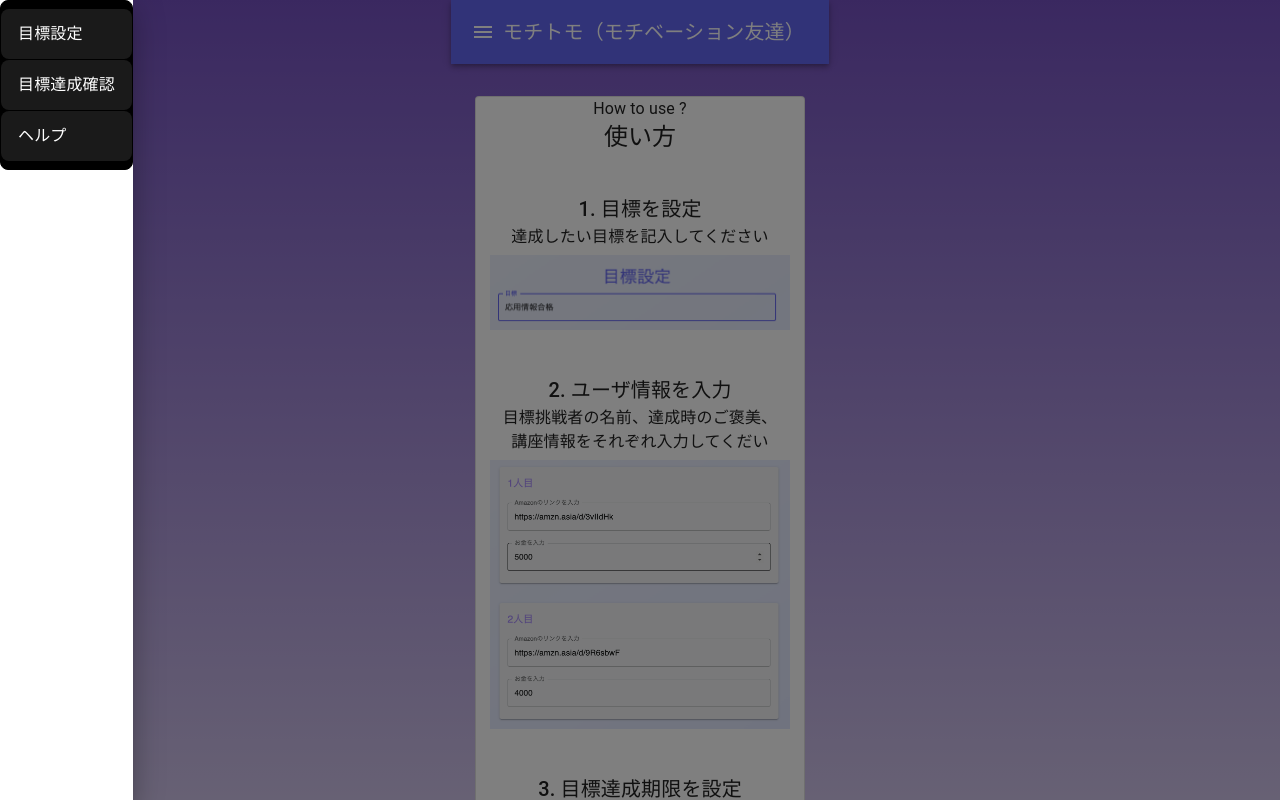
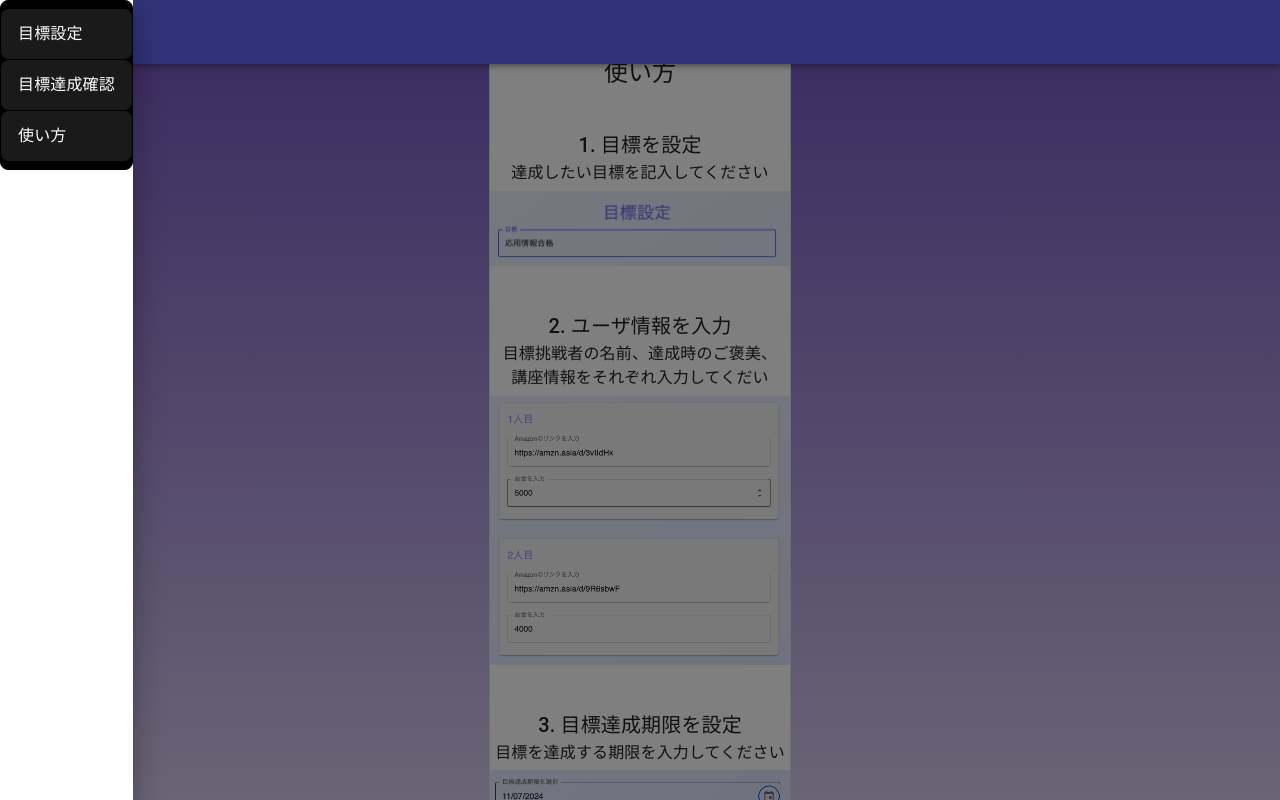
Before and after one commit to Kanato06/docomo-frontier, a React (Vite) app: page /help in a window 1280 px wide. Both pictures are taken after a click on the button "menu". Shown: the top 800 px of the page. Built offline with nearby package versions, Linux system fonts and the light colour scheme; no server answers; what aws-amplify would draw is missing.

Commit message:
add header

```diff
--- a/src/components/Header.tsx
+++ b/src/components/Header.tsx
@@ -63,6 +63,12 @@ const Header: React.FC = () => {
           >
             <ListItemText primary="目標達成確認" />
           </ListItem>
+          <ListItem
+            component="button"
+            onClick={() => handleNavigation("/help")}
+          >
+            <ListItemText primary="使い方" />
+          </ListItem>
         </List>
       </Drawer>
     </>
--- a/src/pages/HelpPage.tsx
+++ b/src/pages/HelpPage.tsx
@@ -1,5 +1,6 @@
 import React, { useState } from "react";
 import { useNavigate } from "react-router-dom";
+import Header from "../components/Header";
 import {
   AppBar,
   Toolbar,
@@ -78,24 +79,6 @@ const HelpPage: React.FC = () => {
   const renderMainContent = () => (
     <Container>
       <Box mt={4}>
-        {/* <Typography variant="h5" gutterBottom sx={{ textAlign: 'center' }}>
-                    覚悟を決めれば<br />
-                    どんな目標も達成できる
-                </Typography>
-                <Box sx={{ textAlign: 'center', mt: 3 }}>
-                    <img src={manImage} alt="Man" style={{ width: '150px', height: 'auto' }} />
-                </Box>
-                <Typography variant="h6" gutterBottom sx={{ textAlign: 'center' }}>
-                    目標とご褒美を設定できる
-                </Typography>
-                <Typography variant="h6" gutterBottom sx={{ textAlign: 'center' }}>
-                    友達と取り組める
-                </Typography>
-                <Typography variant="h6" gutterBottom sx={{ textAlign: 'center' }} mb={20}>
-                    一人でも失敗すれば連帯責任<br />
-                    ご褒美なし！
-                </Typography > */}
-
         <Card variant="outlined">
           <Typography variant="body1" sx={{ textAlign: "center" }}>
             How to use ?
@@ -172,8 +155,7 @@ const HelpPage: React.FC = () => {
 
   return (
     <>
-      {renderAppBar()}
-      {renderDrawer()}
+      <Header />
       {renderMainContent()}
     </>
   );
```
